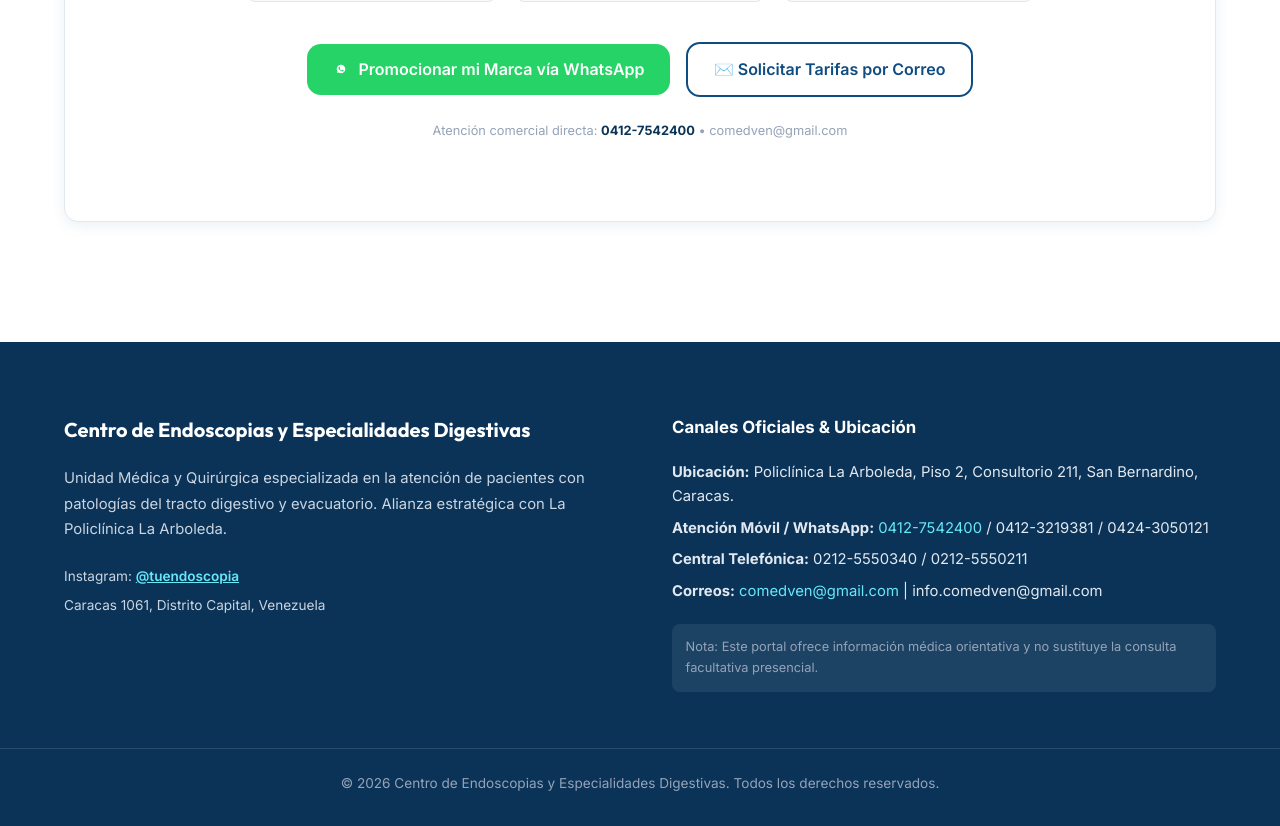
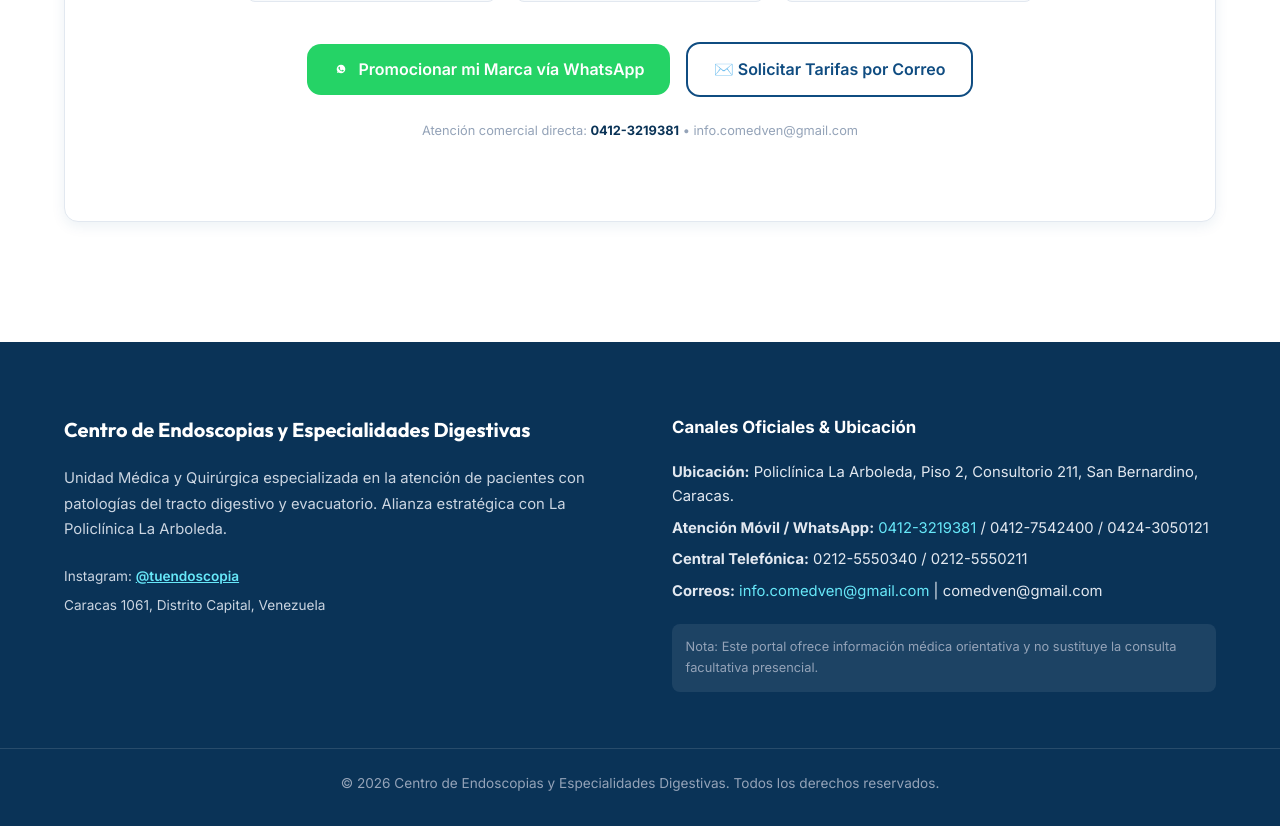
Before and after one commit to luisge12/COMEDVEN, a Next.js app: page / in a window 1280 px wide. Shown: the part 5760-6586 px from the top of the page. Built offline with nearby package versions, Linux system fonts and the light colour scheme.

Commit message:
Actualizar numero de telefono oficial y correo principal a info.comedven@gmail.com

```diff
--- a/src/components/AppointmentForm.tsx
+++ b/src/components/AppointmentForm.tsx
@@ -9,8 +9,8 @@ import { medicosData } from '@/data/medicos';
 // (Token seguro que protege tu correo de spam: 18e483345e4e9a12a5d61401cf026b5b)
 //
 // 👉 PARA PRODUCCIÓN: Reemplazar por el correo oficial de la clínica:
-// const EMAIL_CLINICA_PRINCIPAL = 'comedven@gmail.com';
-// const EMAIL_CLINICA_SECUNDARIO = 'info.comedven@gmail.com';
+// const EMAIL_CLINICA_PRINCIPAL = 'info.comedven@gmail.com';
+// const EMAIL_CLINICA_SECUNDARIO = 'comedven@gmail.com';
 // =========================================================================
 const EMAIL_CLINICA_PRINCIPAL = '18e483345e4e9a12a5d61401cf026b5b'; // Vinculado a luisge1299@gmail.com
 const EMAIL_CLINICA_SECUNDARIO = ''; // Dejar vacío para pruebas, o 'info.comedven@gmail.com' para producción
@@ -95,7 +95,7 @@ export default function AppointmentForm() {
       `*Modalidad de Pago:* ${formData.metodoPago}\n` +
       `*Motivo:* ${formData.motivo || 'Consulta preventiva'}`;
 
-    const urlWhatsApp = `https://wa.me/584127542400?text=${encodeURIComponent(mensaje)}`;
+    const urlWhatsApp = `https://wa.me/584123219381?text=${encodeURIComponent(mensaje)}`;
     window.open(urlWhatsApp, '_blank');
   };
 
--- a/src/components/Footer.tsx
+++ b/src/components/Footer.tsx
@@ -37,20 +37,20 @@ export default function Footer() {
           </p>
           <p style={{ fontSize: '0.925rem', marginBottom: '0.5rem' }}>
             <strong>Atención Móvil / WhatsApp:</strong>{' '}
-            <a href="https://wa.me/584127542400" target="_blank" rel="noopener noreferrer" style={{ color: '#67e8f9' }}>
-              0412-7542400
+            <a href="https://wa.me/584123219381" target="_blank" rel="noopener noreferrer" style={{ color: '#67e8f9' }}>
+              0412-3219381
             </a>{' '}
-            / 0412-3219381 / 0424-3050121
+            / 0412-7542400 / 0424-3050121
           </p>
           <p style={{ fontSize: '0.925rem', marginBottom: '0.5rem' }}>
             <strong>Central Telefónica:</strong> 0212-5550340 / 0212-5550211
           </p>
           <p style={{ fontSize: '0.925rem', marginBottom: '1.25rem' }}>
             <strong>Correos:</strong>{' '}
-            <a href="mailto:comedven@gmail.com" style={{ color: '#67e8f9' }}>
-              comedven@gmail.com
+            <a href="mailto:info.comedven@gmail.com" style={{ color: '#67e8f9' }}>
+              info.comedven@gmail.com
             </a>{' '}
-            | info.comedven@gmail.com
+            | comedven@gmail.com
           </p>
           <div style={{ backgroundColor: 'rgba(255, 255, 255, 0.08)', padding: '0.85rem', borderRadius: 'var(--radius-sm)', fontSize: '0.8rem', color: '#94a3b8' }}>
             Nota: Este portal ofrece información médica orientativa y no sustituye la consulta facultativa presencial.
--- a/src/components/WhatsAppFloat.tsx
+++ b/src/components/WhatsAppFloat.tsx
@@ -1,7 +1,7 @@
 'use client';
 
 export default function WhatsAppFloat() {
-  const phoneNumber = "584127542400"; // Número oficial de atención
+  const phoneNumber = "584123219381"; // Número oficial de atención
   const defaultText = encodeURIComponent("Hola, me comunico desde el portal web del Centro de Endoscopias y Especialidades Digestivas. Deseo información sobre consultas y procedimientos.");
   const url = `https://wa.me/${phoneNumber}?text=${defaultText}`;
 
--- a/src/data/banners.ts
+++ b/src/data/banners.ts
@@ -73,11 +73,11 @@ export interface SponsorBanner {
  * Canales oficiales para recepción de propuestas comerciales y solicitudes de patrocinio
  */
 export const SPONSOR_CONTACT_INFO = {
-  telefono: "0412-7542400",
-  whatsappNumber: "584127542400",
+  telefono: "0412-3219381",
+  whatsappNumber: "584123219381",
   whatsappMessage: "Hola, me comunico desde el portal web del Centro de Especialidades Digestivas. Deseo información sobre las opciones y tarifas disponibles para promocionar mi marca o producto de salud.",
-  email: "comedven@gmail.com",
-  emailSecundario: "info.comedven@gmail.com",
+  email: "info.comedven@gmail.com",
+  emailSecundario: "comedven@gmail.com",
   asuntoEmail: "Propuesta de Patrocinio Comercial / Alianza de Marca - tuendoscopia.com.ve"
 };
 
```
